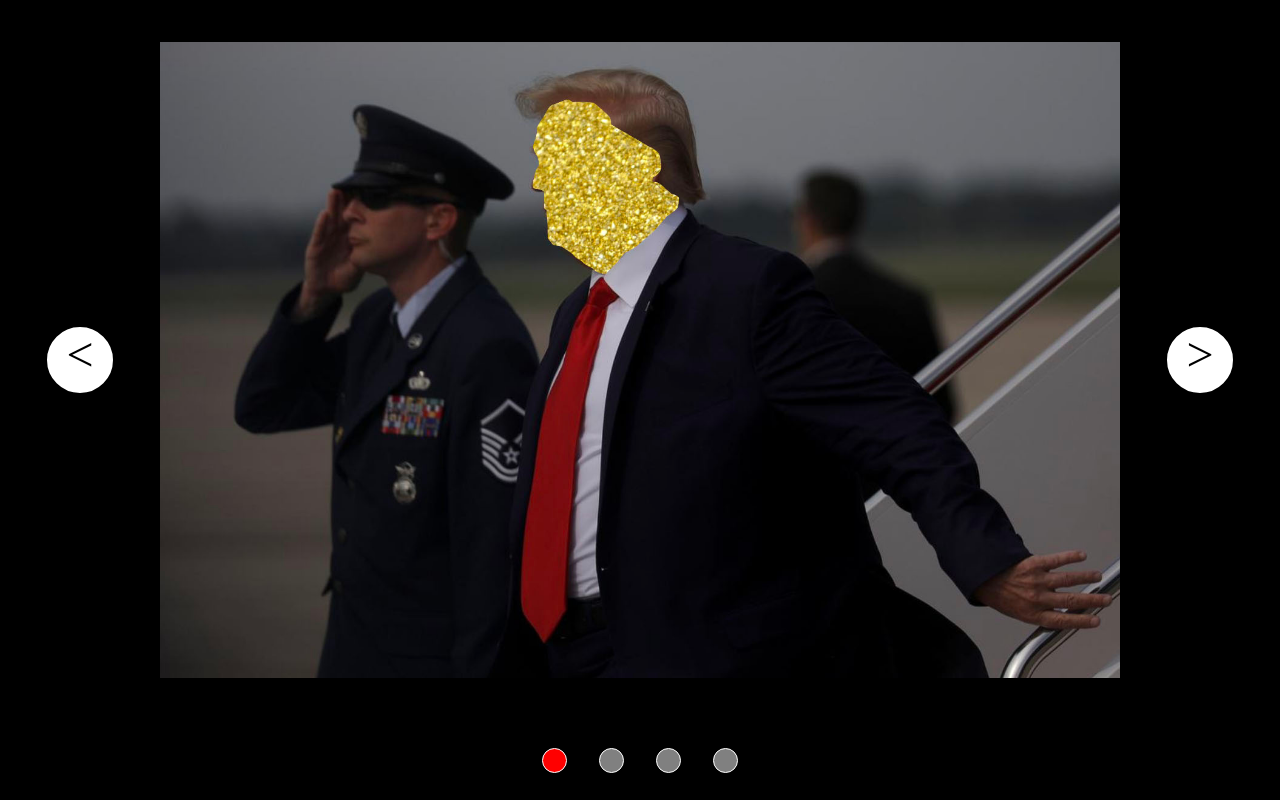
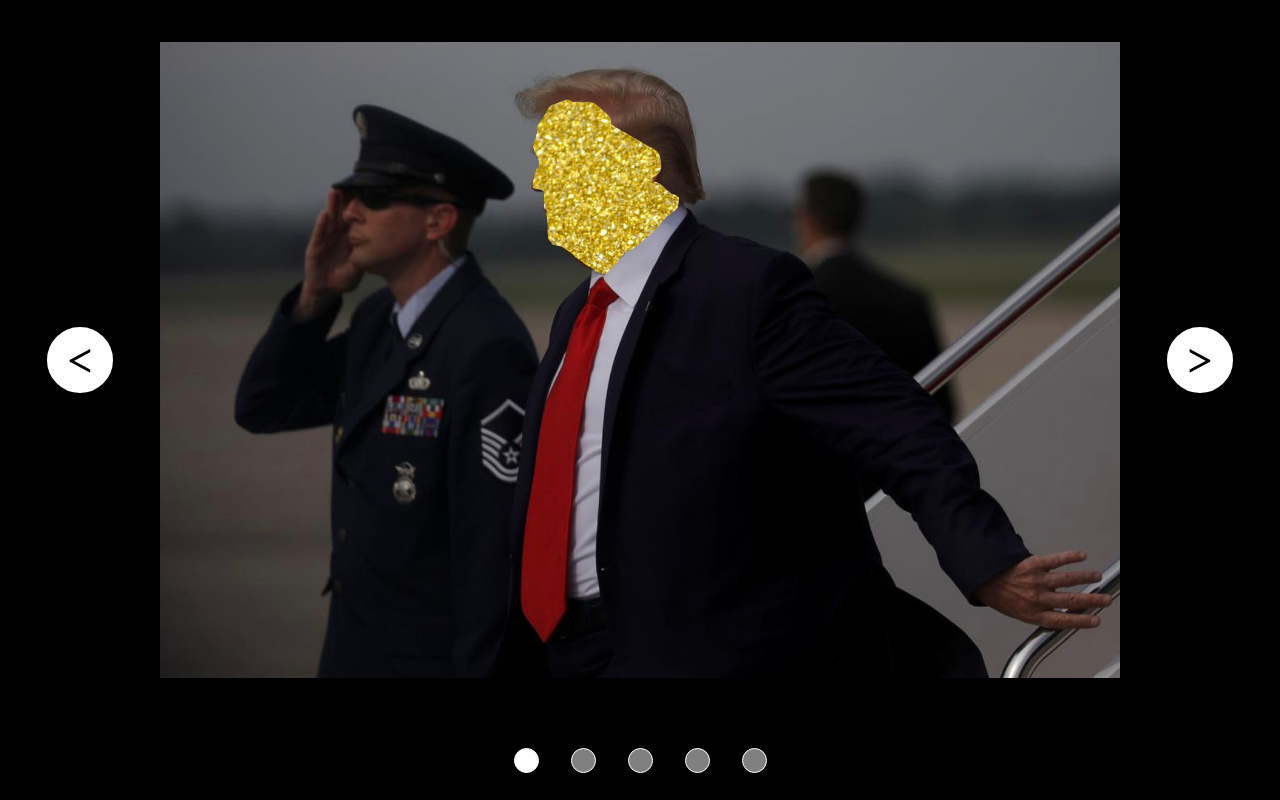
Before and after one commit to daniellehoo/censored, a plain HTML site: page index.html in a window 1280 px wide. Drawn offline with Linux system fonts and the light colour scheme.

Commit message:
add eric jelly beans

```diff
--- a/main.css
+++ b/main.css
@@ -28,6 +28,7 @@ h1 {
 }
 
 .button {
+    font-family: Cambria, Cochin, Georgia, Times, 'Times New Roman', serif;
   border: 3px solid black;
   height: 4.5rem;
   width: 4.5rem;
@@ -70,5 +71,5 @@ h1 {
 }
 
 .active {
-  background-color: red;
+  background-color:white;
 }
--- a/main.js
+++ b/main.js
@@ -51,5 +51,5 @@ const handleRightClick = () => {
 };
 
 window.onload = function () {
-  init(['ump.jpg', 'mel.jpg', 'ivanka.jpg', 'dtj.jpg']);
+  init(['ump.jpg', 'mel.jpg', 'ivanka.jpg', 'dtj.jpg', 'eric.jpg']);
 };
```
Also changed, not shown: media/eric.jpg (added), 3 other files.
